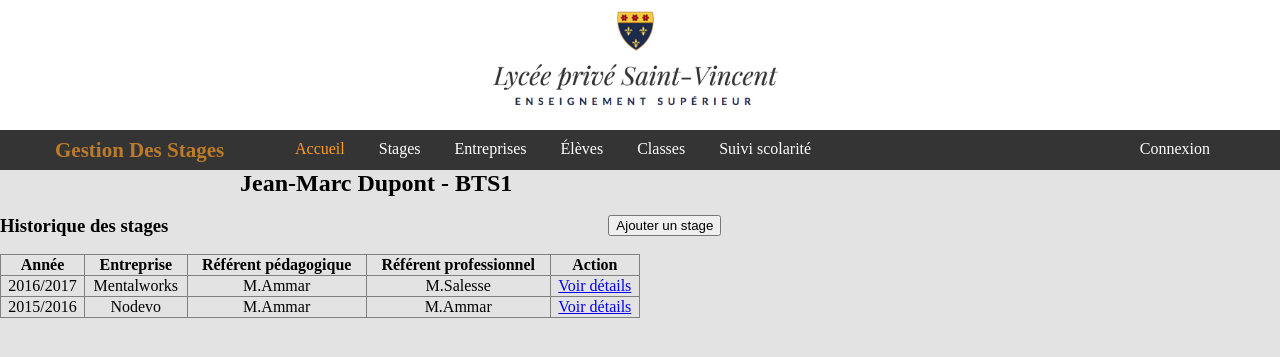
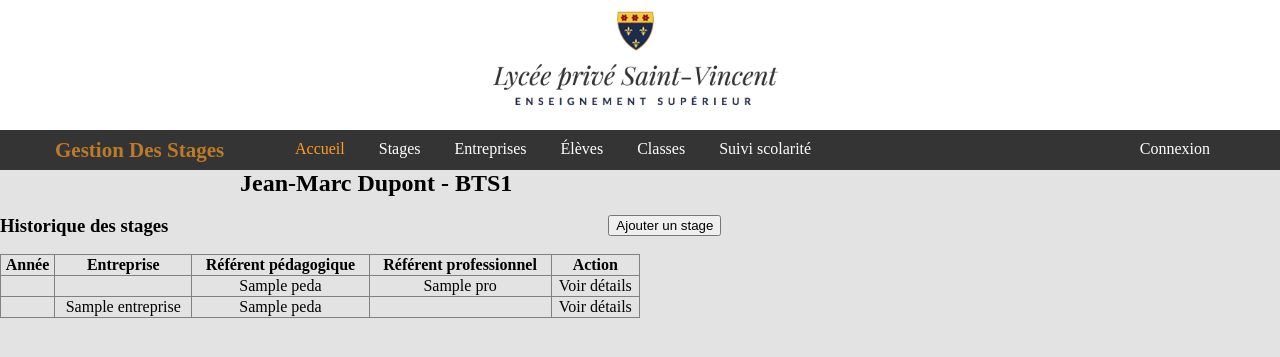
Before and after one commit to DylanNoally/Gestion-des-stages, a PHP site: page /ensembleStages.php in a window 1280 px wide. Shown: the top 357 px of the page. Run offline with PHP 8.4, Linux system fonts and the light colour scheme; tables that the repository leaves empty or names only in its code hold one stand-in row (values such as "Sample post").

Commit message:
Add files via upload

```diff
--- a/ensembleStages.php
+++ b/ensembleStages.php
@@ -1,6 +1,7 @@
   <?php
     session_start();
     include 'view/includes/header.php';
+    include 'view/includes/connexionBD.php';
   ?>
 
 	<h2>Jean-Marc Dupont - BTS1</h2>
@@ -10,7 +11,7 @@
     	     <h3>Historique des stages</h3>
         </div>
         <div class="right1">
-    	     <input type="button" value="Ajouter un stage" onclick="html:location.href='add_stage.php'">
+    	     <input type="button" value="Ajouter un stage" onclick="html:location.href='nouvelleClasse.php'">
     	 </div>
       </div>
       <br>
@@ -27,18 +28,67 @@
 
    			<tbody> <!-- Corps du tableau -->
    				<tr>
-   					<td>2016/2017</td>
-   					<td>Mentalworks</td>
-   					<td>M.Ammar</td>
-   					<td>M.Salesse</td>
-   					<td><a href="detail_stage.php">Voir détails</td>
+   					<td><?php $query = $bdd->prepare('SELECT Annee FROM annee WHERE Id_date_annee =2');
+                                 $query->execute();
+                                 while ($results = $query->fetch())
+                                 {
+                                 echo $results['Annee'];
+                                 }
+            ?></td>
+   					<td><?php $query = $bdd->prepare('SELECT Nom_entreprise FROM entreprise WHERE Id_entreprise =2');
+                                 $query->execute();
+                                 while ($results = $query->fetch())
+                                 {
+                                 echo $results['Nom_entreprise'];
+                                 }
+            ?></td>
+   					<td><?php $query = $bdd->prepare('SELECT Nom_referent_peda FROM referent_peda WHERE Id_referent_peda =1');
+                                 $query->execute();
+                                 while ($results = $query->fetch())
+                                 {
+                                 echo $results['Nom_referent_peda'];
+                                 }
+            ?></td>
+   					<td><?php $query = $bdd->prepare('SELECT Nom_referent_pro FROM referent_pro WHERE Id_referent_pro =1');
+                                 $query->execute();
+                                 while ($results = $query->fetch())
+                                 {
+                                 echo $results['Nom_referent_pro'];
+                                 }
+            ?></td>
+   					<td>Voir détails</td>
    				</tr>
    				<tr>
-   					<td>2015/2016</td>
-   					<td>Nodevo</td>
-   					<td>M.Ammar</td>
-   					<td>M.Ammar</td>
-   					<td><a href="detail_stage.php">Voir détails</td>
+   					<td><?php $query = $bdd->prepare('SELECT Annee FROM annee WHERE Id_date_annee =1');
+                                 $query->execute();
+                                 while ($results = $query->fetch())
+                                 {
+                                 echo $results['Annee'];
+                                 }
+            ?></td>
+   					<td><?php $query = $bdd->prepare('SELECT Nom_entreprise FROM entreprise WHERE Id_entreprise =1');
+                                 $query->execute();
+                                 while ($results = $query->fetch())
+                                 {
+                                 echo $results['Nom_entreprise'];
+                                 }
+            ?></td>
+   					<td><?php $query = $bdd->prepare('SELECT Nom_referent_peda FROM referent_peda WHERE Id_referent_peda =1');
+                                 $query->execute();
+                                 while ($results = $query->fetch())
+                                 {
+                                 echo $results['Nom_referent_peda'];
+                                 }
+            ?></td>
+   					<td><?php $query = $bdd->prepare('SELECT Nom_referent_pro FROM referent_pro WHERE Id_referent_pro =2');
+                                 $query->execute();
+                                 while ($results = $query->fetch())
+                                 {
+                                 echo $results['Nom_referent_pro'];
+                                 }
+            ?></td>
+   					<td>Voir détails</td>
    				</tr>
    			</tbody>
+
 		</table>
```
